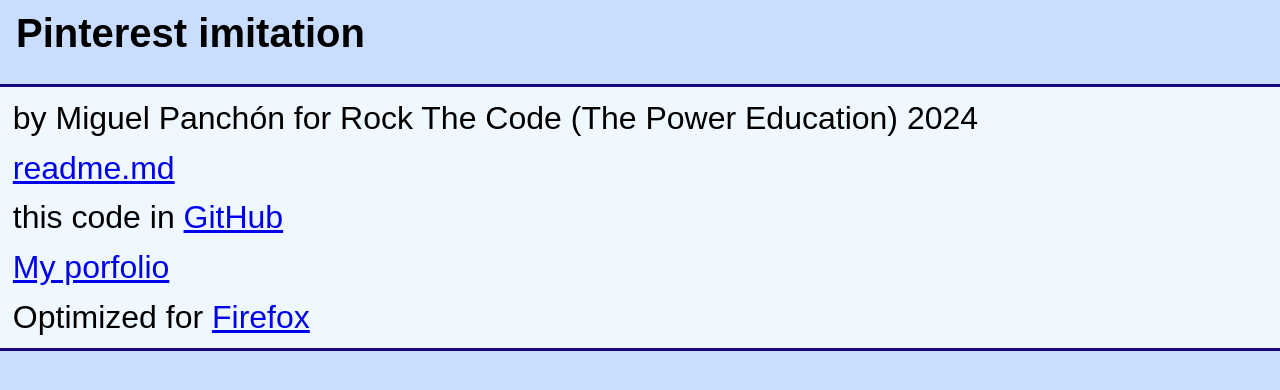
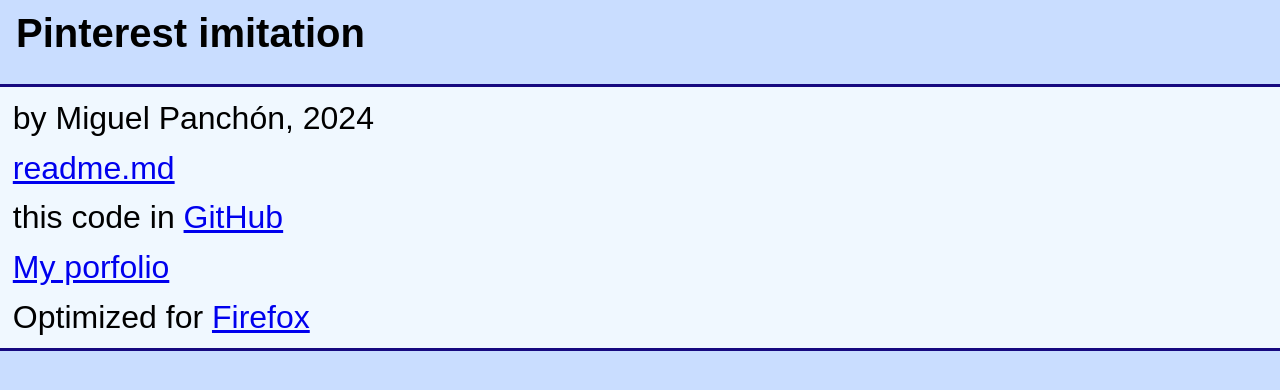
Before and after one commit to miguelpanchon/Pinterest, a website built with Vite: page index.html in a window 1280 px wide. Shown: the part 134-524 px from the top of the page. Built offline with nearby package versions, Linux system fonts and the light colour scheme; no server answers.

Commit message:
haz porfolio marca blanca

```diff
--- a/index.html
+++ b/index.html
@@ -42,7 +42,7 @@
   </main>
 
   <footer>
-    <p>by Miguel Panchón for Rock The Code (The Power Education) 2024 </p>
+    <p>by Miguel Panchón, 2024 </p>
     <p><a href="https://github.com/miguelpanchon/Pinterest/blob/main/README.md">readme.md</a></p>
     <p>this code in <a href="https://github.com/miguelpanchon/Pinterest">GitHub</a></p>
     <p><a href="https://miguelpanchon-porfolio.netlify.app/">My porfolio</a></p>
```
Also changed, not shown: README.md.
